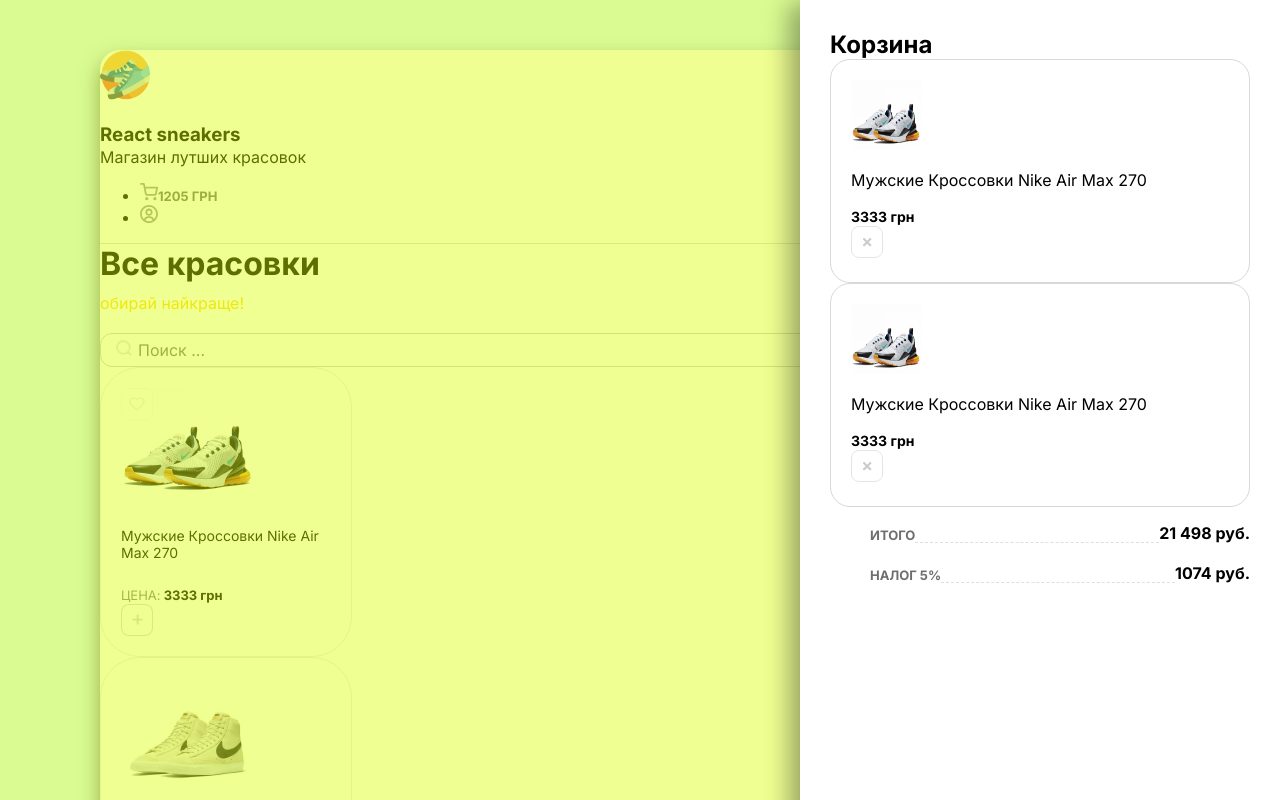
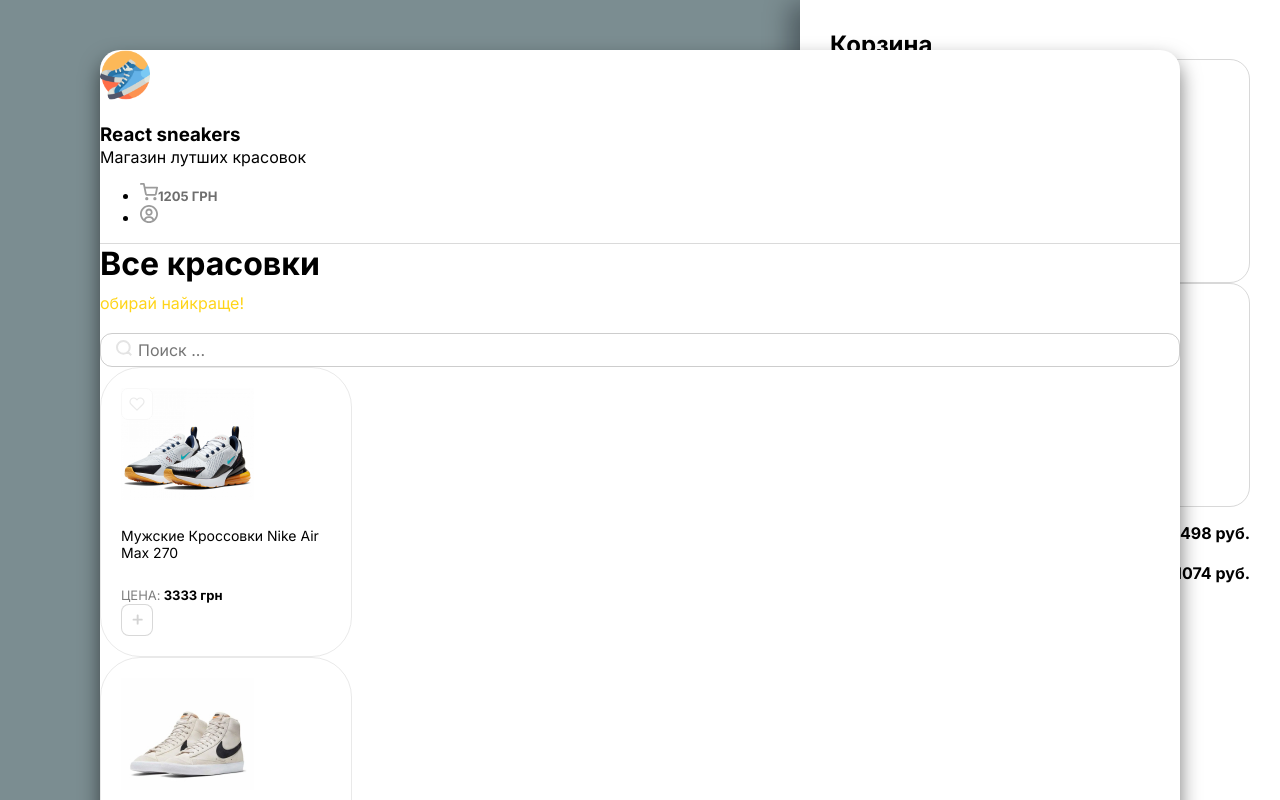
Before and after one commit to Yura1236/sneaker-store, a React (Create React App) app: page / in a window 1280 px wide. Shown: the top 800 px of the page. Built offline with nearby package versions, Linux system fonts and the light colour scheme.

Commit message:
Update index.scss

```diff
--- a/src/index.scss
+++ b/src/index.scss
@@ -138,8 +138,8 @@
   height:100%;
   left: 0;
   top: 0;
-  background-color: rgba(217, 255, 0, 0.432);
-  z-index: 1;
+  background-color: rgba(0, 0, 0, 0.432);
+  z-index: -1;
 }
 .cartItems{
   border: 1px solid rgba(196, 196, 196, 0.651);
```
